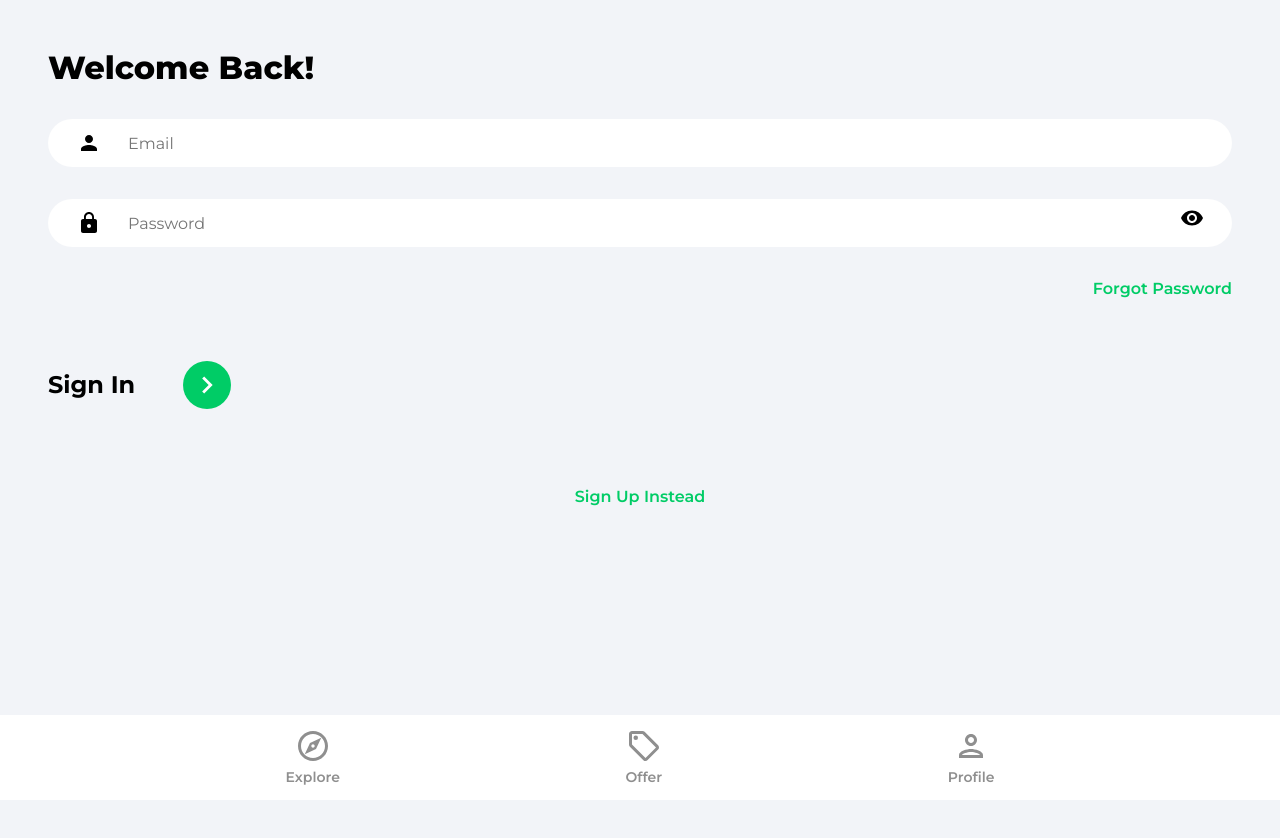
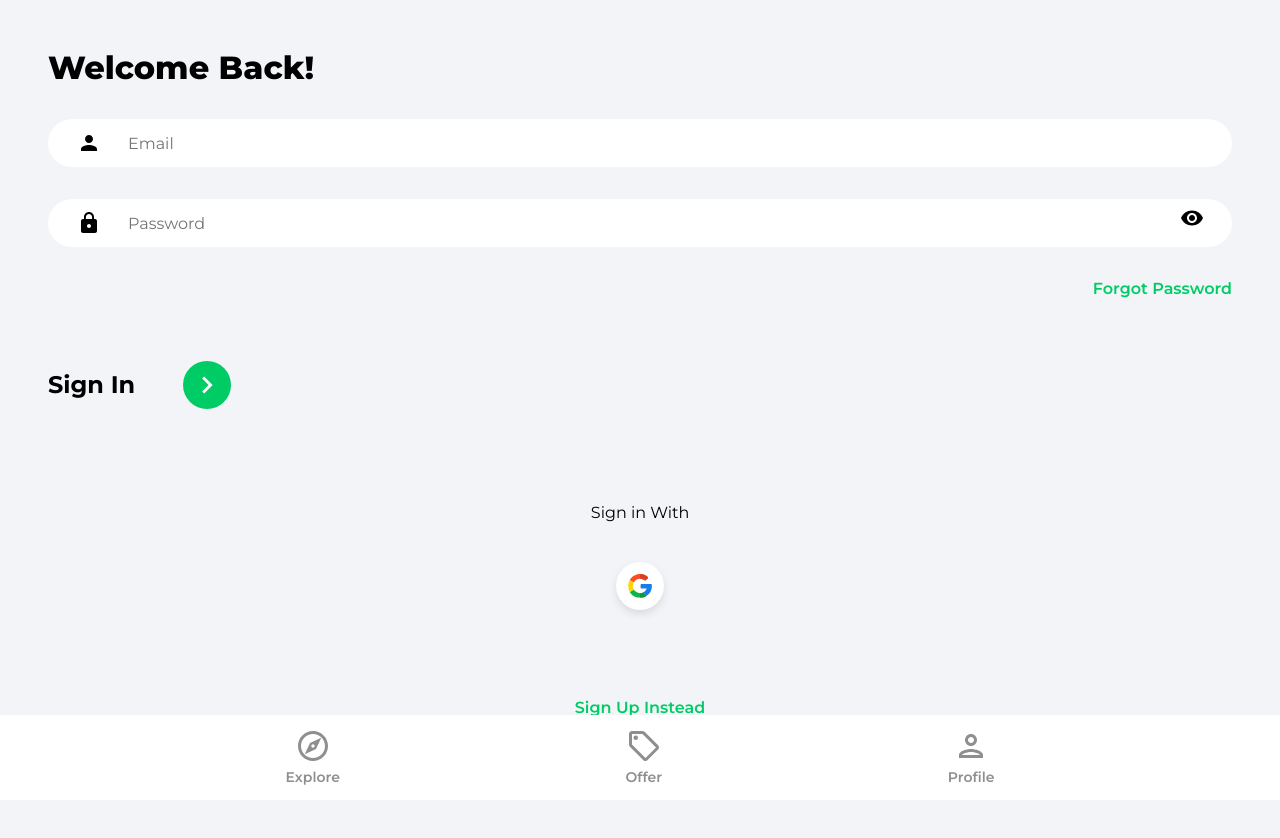
Before and after one commit to alexangria1992/react-course, a React (Vite) app in the folder house-marketplace/: page /sign-in in a window 1280 px wide. Shown: the top 838 px of the page. Before the commit the page ends 800 px from the top, so only its background shows below. Built offline with nearby package versions, Linux system fonts and the light colour scheme; no server answers.

Commit message:
Google OAuth

```diff
--- /dev/null
+++ b/house-marketplace/src/components/OAuth.jsx
@@ -0,0 +1,47 @@
+import { GoogleAuthProvider, getAuth, signInWithPopup } from "firebase/auth";
+import { doc, getDoc, setDoc, serverTimestamp } from "firebase/firestore";
+import { useLocation, useNavigate } from "react-router-dom";
+import { db } from "../firebase.config";
+import { toast } from "react-toastify";
+import gooogleIcon from "../assets/svg/googleIcon.svg";
+
+function OAuth() {
+  const navigate = useNavigate();
+  const location = useLocation();
+
+  const onGoogleClick = async () => {
+    try {
+      const auth = getAuth();
+      const provider = new GoogleAuthProvider();
+      const result = await signInWithPopup(auth, provider);
+      const user = result.user;
+      // Check for user
+      const docRef = doc(db, "users", user.uid);
+      const docSnap = await getDoc(docRef);
+
+      //if user doesnt exist create user
+      if (!docSnap.exists()) {
+        await setDoc(doc(db, "users", user.uid), {
+          name: user.displayName,
+          email: user.email,
+          timestamp: serverTimestamp(),
+        });
+      }
+      navigate("/");
+    } catch (error) {
+      console.log(error);
+      toast.error("Could not authorize with Google");
+    }
+  };
+
+  return (
+    <div className="socialLogin">
+      <p>Sign {location.pathname === "/sign-up" ? "up" : "in"} With</p>
+      <button className="socialIconDiv" onClick={onGoogleClick}>
+        <img className="socialIconImg" src={gooogleIcon} alt="" />
+      </button>
+    </div>
+  );
+}
+
+export default OAuth;
--- a/house-marketplace/src/pages/SignIn.jsx
+++ b/house-marketplace/src/pages/SignIn.jsx
@@ -3,6 +3,7 @@ import { Link, useNavigate } from "react-router-dom";
 import visibilityIcon from "../assets/svg/visibilityIcon.svg";
 import { getAuth, signInWithEmailAndPassword } from "firebase/auth";
 import { toast } from "react-toastify";
+import OAuth from "../components/OAuth";
 function SignIn() {
   const [showPassword, setShowPassword] = useState(false);
   const [formData, setFormData] = useState({
@@ -91,6 +92,7 @@ function SignIn() {
             </div>
           </form>
           {/* Google Auth */}
+          <OAuth />
           <Link to="/sign-up" className="registerLink">
             Sign Up Instead
           </Link>
--- a/house-marketplace/src/pages/SignUp.jsx
+++ b/house-marketplace/src/pages/SignUp.jsx
@@ -9,6 +9,7 @@ import {
 import { db } from "../firebase.config";
 import { setDoc, doc, serverTimestamp } from "firebase/firestore";
 import { toast } from "react-toastify";
+import OAuth from "../components/OAuth";
 
 function SignUp() {
   const [showPassword, setShowPassword] = useState(false);
@@ -116,6 +117,7 @@ function SignUp() {
             </div>
           </form>
           {/* Google Auth */}
+          <OAuth />
           <Link to="/sign-in" className="registerLink">
             Sign In Instead
           </Link>
```
